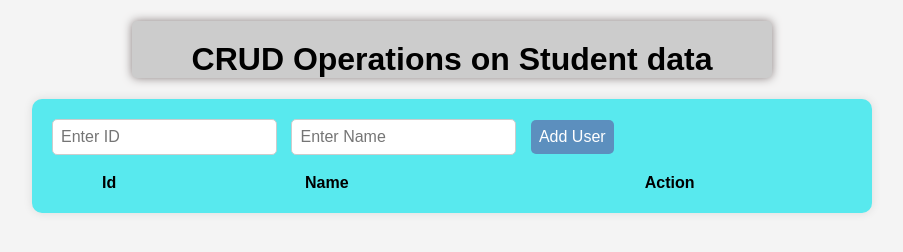
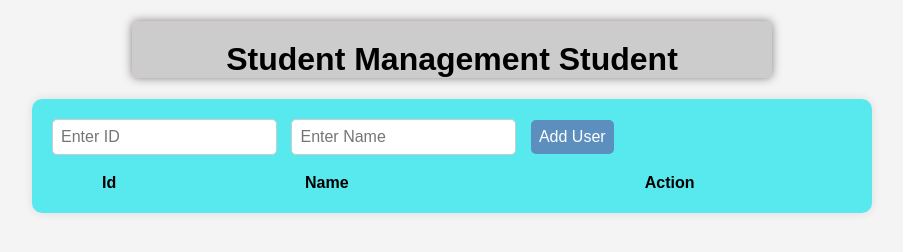
Before and after one commit to VeerankiBhargavi/CRUD-using-Axios, a website: page index.html in a window 1280 px wide. Shown: the whole page, without its empty margins (188-1091 px from the left). Drawn offline with nearby package versions, Linux system fonts and the light colour scheme; no server answers.

Commit message:
Update index.html

```diff
--- a/index.html
+++ b/index.html
@@ -9,7 +9,7 @@
     <script src="https://cdnjs.cloudflare.com/ajax/libs/axios/1.6.8/axios.min.js" integrity="sha512-PJa3oQSLWRB7wHZ7GQ/g+qyv6r4mbuhmiDb8BjSFZ8NZ2a42oTtAq5n0ucWAwcQDlikAtkub+tPVCw4np27WCg==" crossorigin="anonymous" referrerpolicy="no-referrer"></script>
 </head>
 <body onload="getUsers()">
-    <div id="head"><h1 style="text-align: center;padding-top: 3%;">CRUD Operations on Student data</h1></div>
+    <div id="head"><h1 style="text-align: center;padding-top: 3%;">Student Management Student</h1></div>
 
     <div id="container">
         <input type="text" id="id" placeholder="Enter ID">
```
